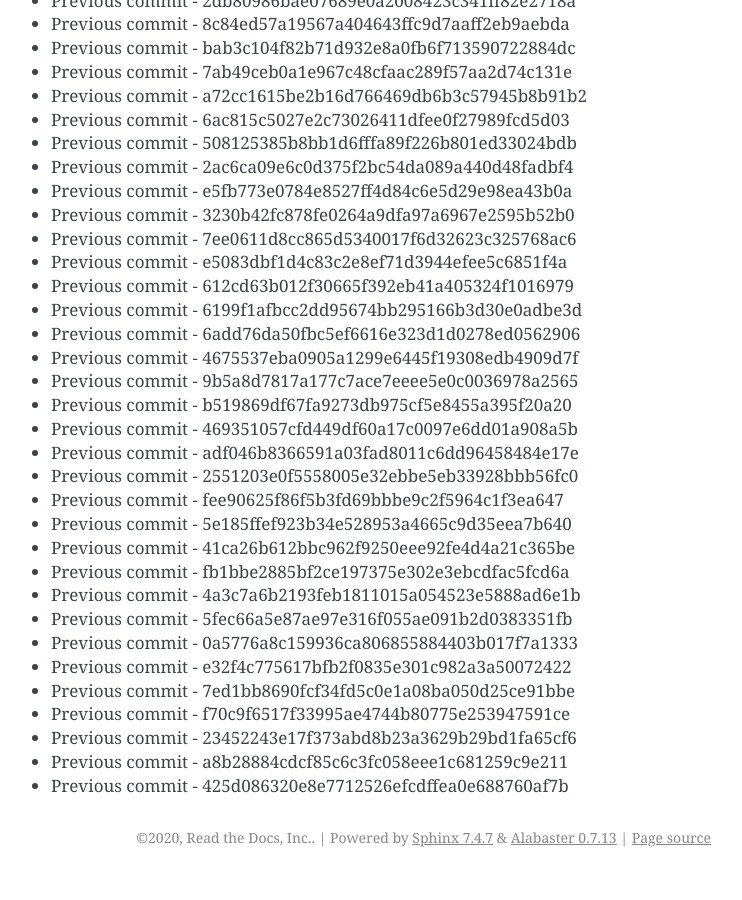
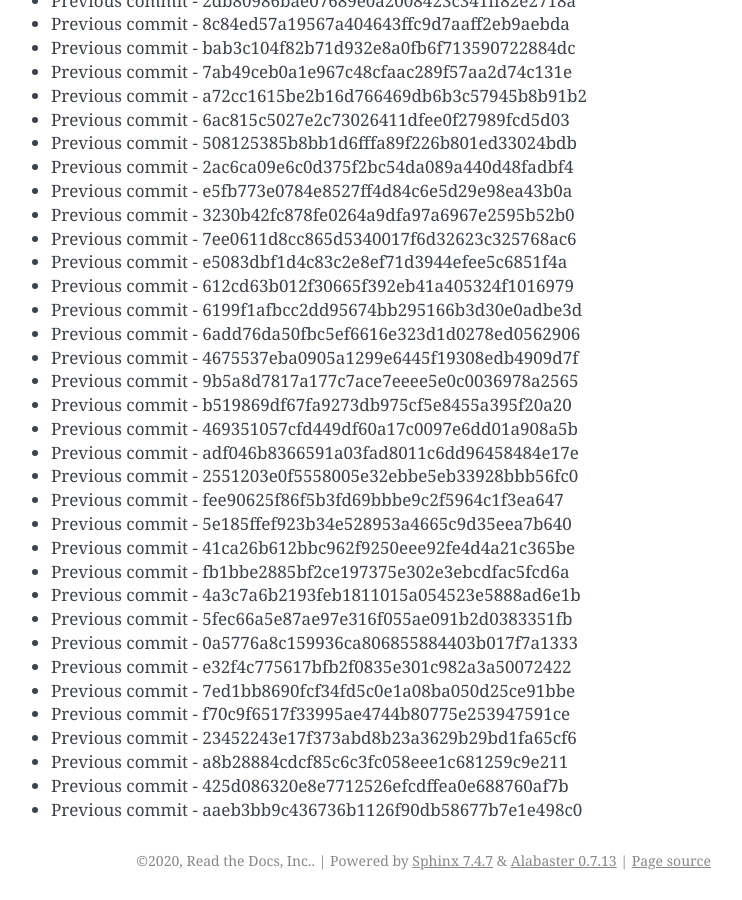
Before and after one commit to readthedocs/rtd-git-stresstest, a Sphinx documentation site: the page built from docs/updates.rst, in a window 1280 px wide and 900 px high, scrolled down 91916 px. Shown: the whole window, without its empty margins (399-1141 px from the left). Built offline with Sphinx 7.4.7, drawn with Linux system fonts in a browser that asks for light colours; before the commit the page ends 92793 px from its top, so only the background shows below that.

Commit message:
Generating commit from previous: aaeb3bb9c436736b1126f90db58677b7e1e498c0

```diff
--- a/docs/updates.rst
+++ b/docs/updates.rst
@@ -3894,3 +3894,4 @@ It can be tested for any performance characteristics.
 * Previous commit - 23452243e17f373abd8b23a3629b29bd1fa65cf6
 * Previous commit - a8b28884cdcf85c6c3fc058eee1c681259c9e211
 * Previous commit - 425d086320e8e7712526efcdffea0e688760af7b
+* Previous commit - aaeb3bb9c436736b1126f90db58677b7e1e498c0
```
